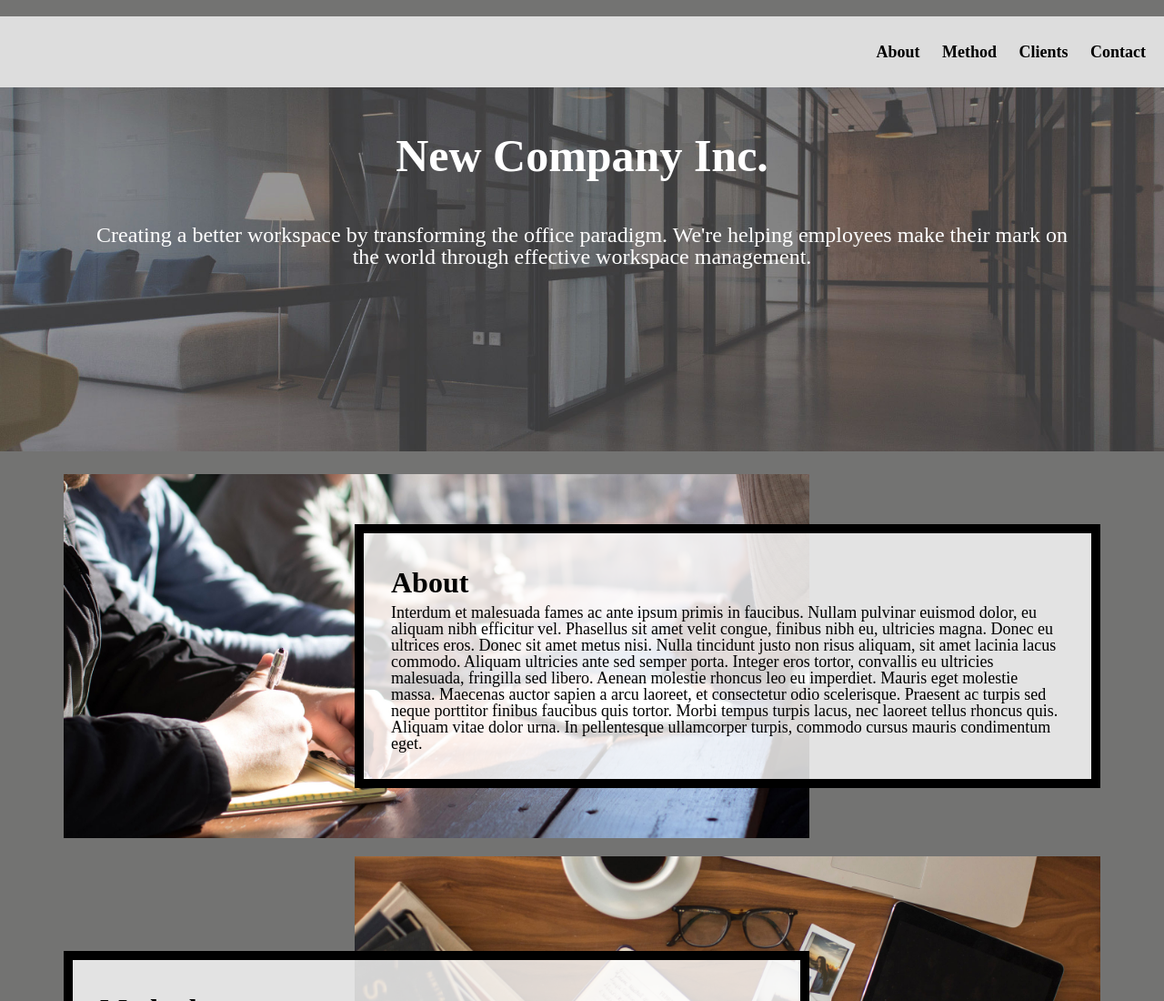
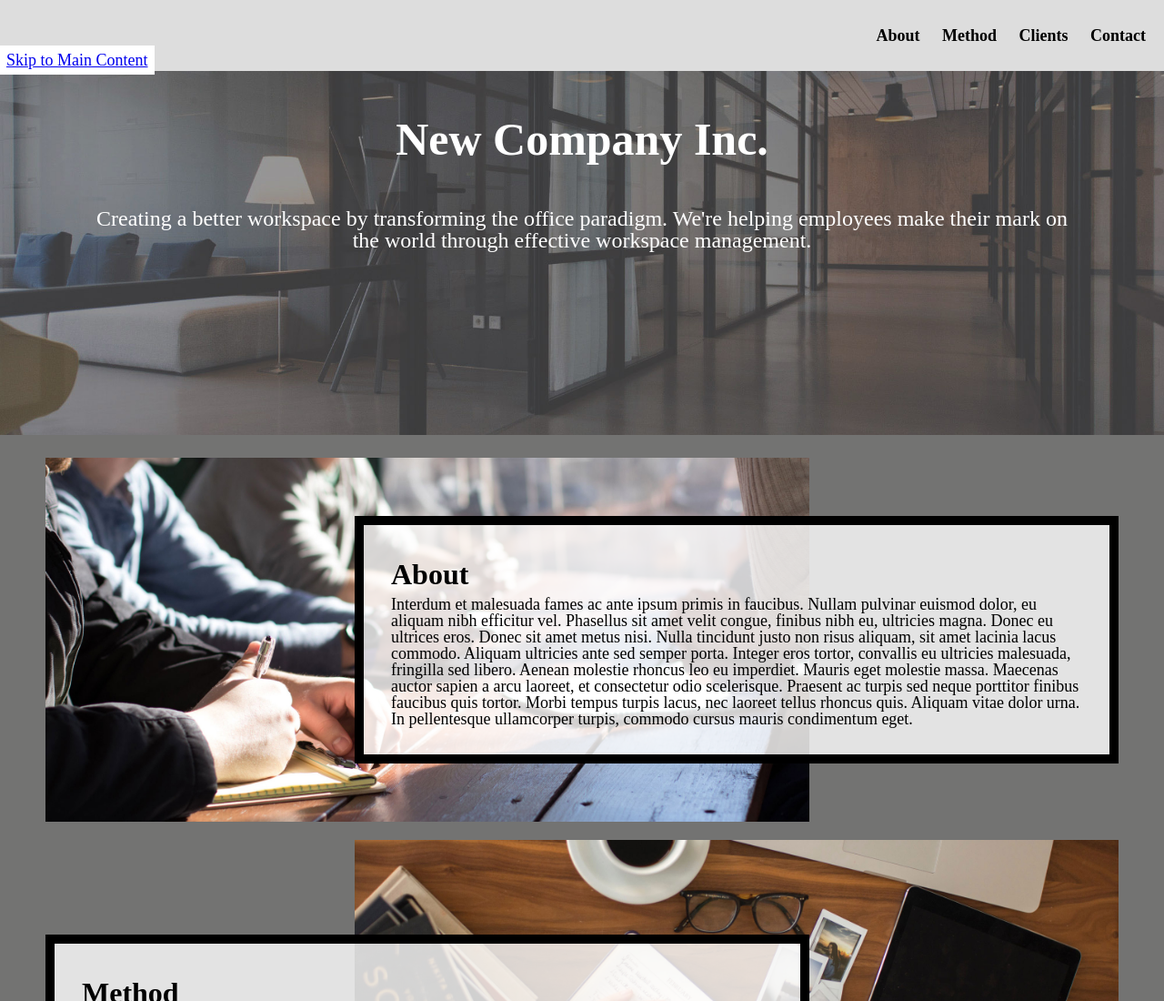
Before and after one commit to ajdelave/homework5-2021, a plain HTML site: page index.html in a window 1280 px wide. Shown: the top 1100 px of the page at 91% size. Drawn offline with Linux system fonts and the light colour scheme.

Commit message:
Add files via upload

```diff
--- a/css/style.css
+++ b/css/style.css
@@ -77,14 +77,15 @@ nav a:hover, a:focus{
   z-index: 1;
 
   /*Your code here*/
-  position: relative;
-  bottom: 50px;
+  position: absolute;
+  top: 50px;
 }
+
 /*Req 3b*/
 /*Write selector/rule property to position the skip class element*/
 .skip a:focus {
-  position: relative;
-  top: 10px;
+  position: absolute;
+  bottom: 10px;
 }
 
 /*Req 4*/
@@ -100,7 +101,7 @@ nav a:hover, a:focus{
   display: grid;
   grid-template-columns: 1fr 3fr 3fr 1fr;
   grid-template-rows: auto auto auto auto;
-  grid-gap: 20px;
+  grid-row-gap: 20px;
 }
 
 header{
@@ -166,6 +167,7 @@ header{
   padding: 30px;
   /*Your code here:*/
   margin: auto;
+  top: 0; left: 0; bottom: 0; right: 0;
 }
 
 
```
